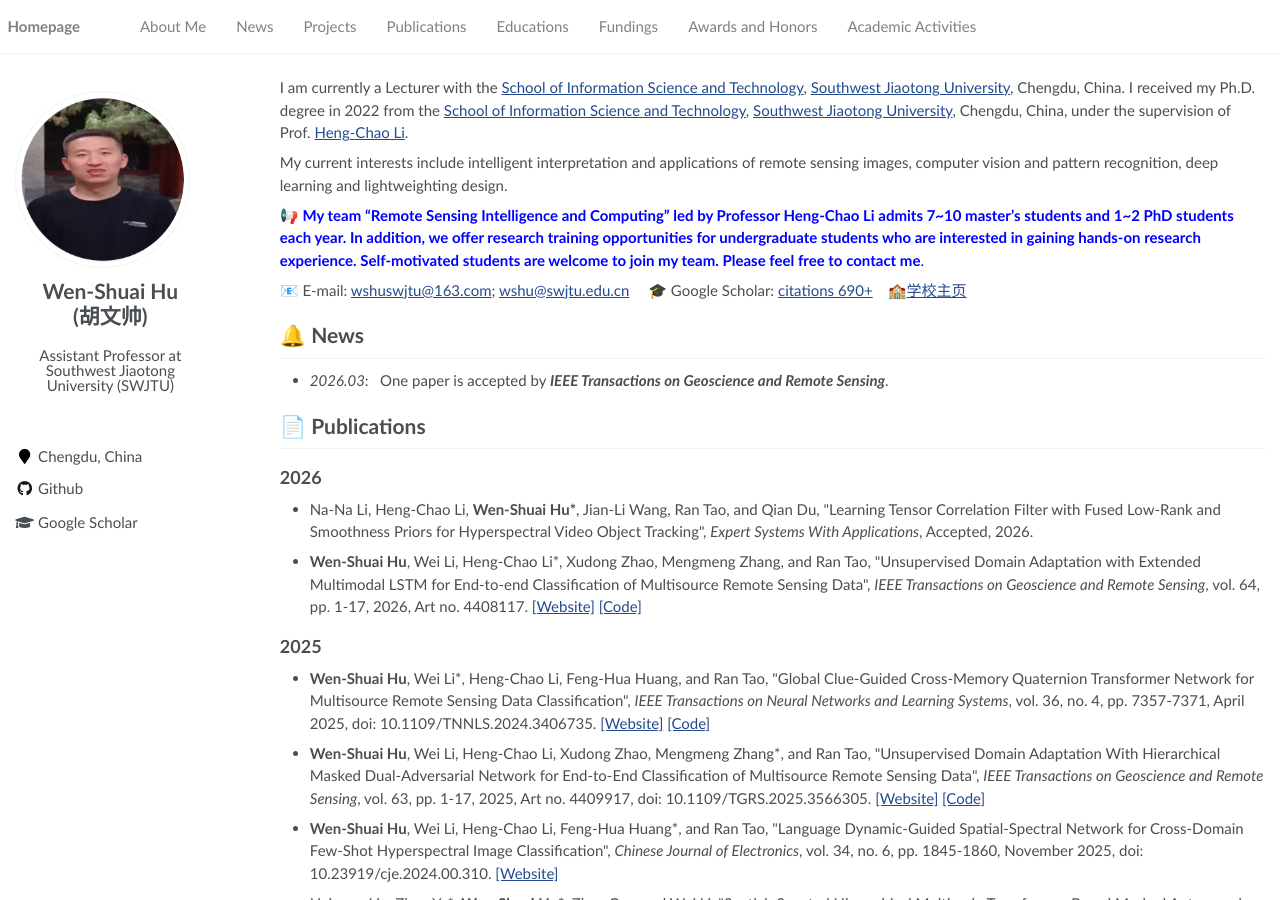
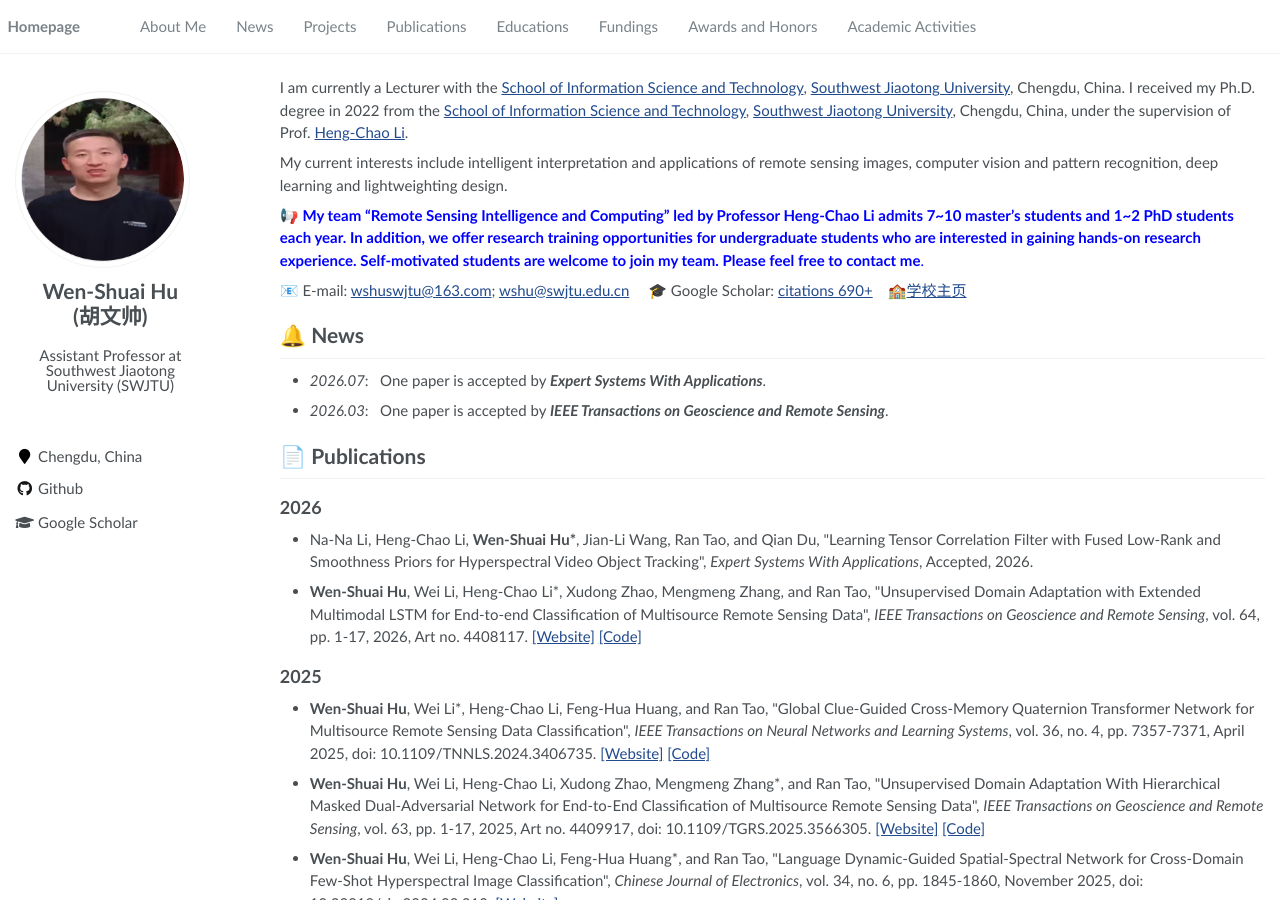
Before and after one commit to WenshuaiHu/wenshuaihu.github.io, a Jekyll site: the page built from pages/about.md, in a window 1280 px wide and 900 px high. Built offline with Jekyll 4.4.1, drawn with Linux system fonts in a browser that asks for light colours; a script that is not in the unit is left out.

Commit message:
Update about.md

```diff
--- a/pages/about.md
+++ b/pages/about.md
@@ -27,6 +27,7 @@ My current interests include intelligent interpretation and applications of remo
 
 # 🔔 News
 
+- *2026.07*: &nbsp; One paper is accepted by _**Expert Systems With Applications**_.
 - *2026.03*: &nbsp; One paper is accepted by _**IEEE Transactions on Geoscience and Remote Sensing**_.
 
 <!--
```
